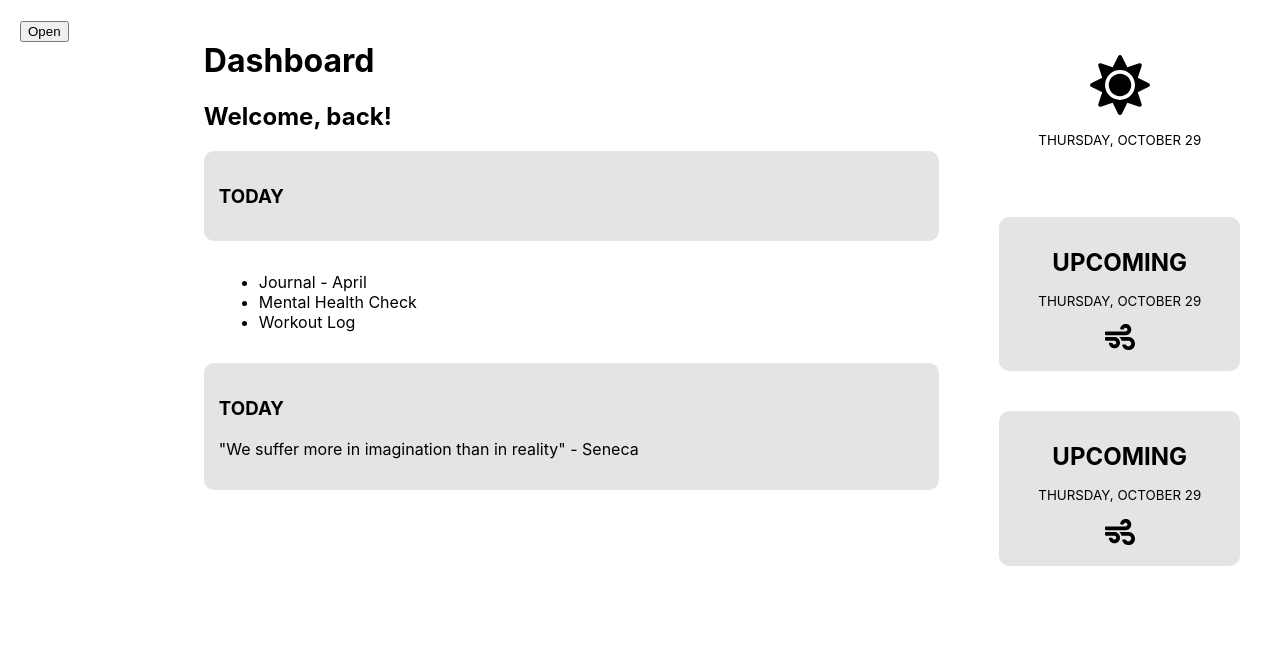
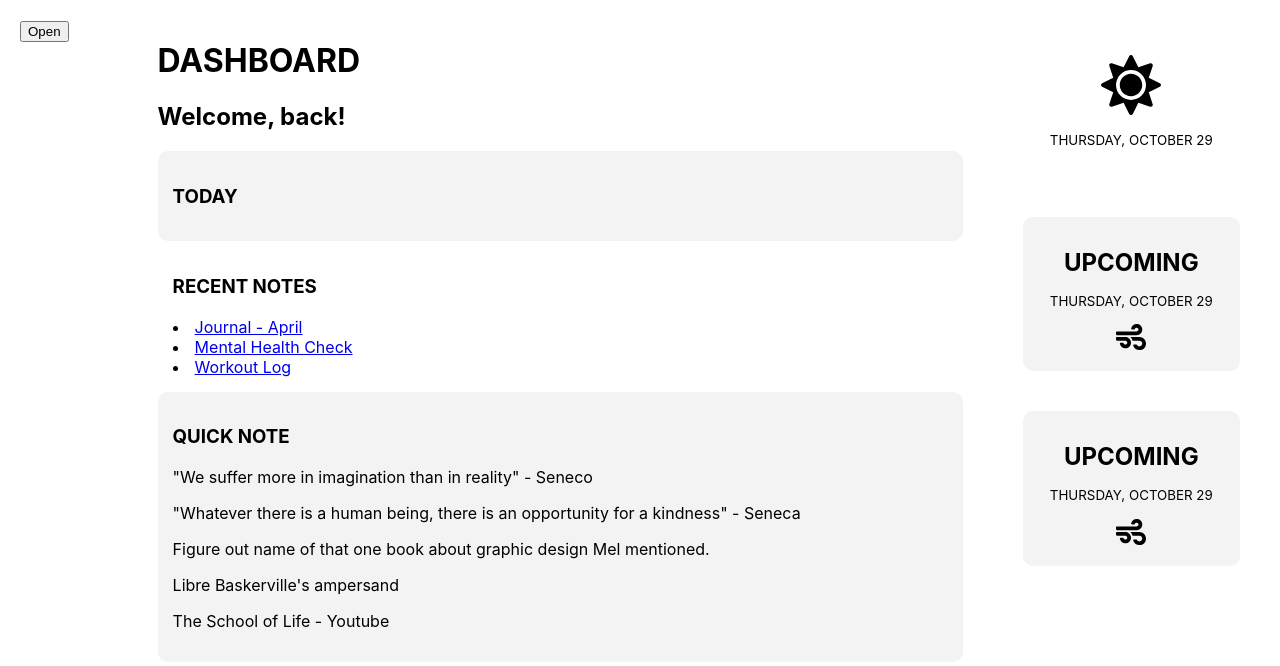
Before and after one commit to ShaanCoding/Archived, a React (Create React App) app in the folder react-diary/: page / in a window 1280 px wide. Shown: the top 666 px of the page. Built offline with nearby package versions, Linux system fonts and the light colour scheme; data requests are answered from the project's data file.

Commit message:
Added recentNotes & quickNotes to JSON-SERVER

```diff
--- /dev/null
+++ b/react-diary/db.json
@@ -0,0 +1,23 @@
+{
+  "recent-notes": [
+    {
+      "noteName": "Journal - April",
+      "noteURL": "journal-april"
+    },
+    {
+      "noteName": "Mental Health Check",
+      "noteURL": "mental-health-check"
+    },
+    {
+      "noteName": "Workout Log",
+      "noteURL": "workout-log"
+    }
+  ],
+  "quick-note": [
+    "\"We suffer more in imagination than in reality\" - Seneco",
+    "\"Whatever there is a human being, there is an opportunity for a kindness\" - Seneca",
+    "Figure out name of that one book about graphic design Mel mentioned.",
+    "Libre Baskerville's ampersand",
+    "The School of Life - Youtube"
+  ]
+}
--- a/react-diary/package.json
+++ b/react-diary/package.json
@@ -10,6 +10,7 @@
     "@types/node": "^12.0.0",
     "@types/react": "^17.0.0",
     "@types/react-dom": "^17.0.0",
+    "json-server": "^0.16.3",
     "react": "^17.0.2",
     "react-dom": "^17.0.2",
     "react-icons": "^4.2.0",
@@ -22,7 +23,8 @@
     "start": "react-scripts start",
     "build": "react-scripts build",
     "test": "react-scripts test",
-    "eject": "react-scripts eject"
+    "eject": "react-scripts eject",
+    "server": "json-server --watch db.json --port 5000"
   },
   "eslintConfig": {
     "extends": [
--- a/react-diary/src/Components/Dashboard.tsx
+++ b/react-diary/src/Components/Dashboard.tsx
@@ -1,9 +1,50 @@
+import React, { useEffect, useState } from "react";
+import { NavLink } from "react-router-dom";
 import Box from "./Box";
 
+interface IRecentNotes {
+  noteName: string;
+  noteURL: string;
+}
+
 const Dashboard: React.FC = (props) => {
+  const [recentNotes, setRecentNotes] = useState<IRecentNotes[]>([]);
+  const [quickNotes, setQuickNotes] = useState<string[]>([]);
+
+  // Fetch Recent Notes
+  const fetchNotes = async () => {
+    const res = await fetch("http://localhost:5000/recent-notes");
+    const data = await res.json();
+    return data;
+  };
+
+  // Fetch Quick Notes
+  const fetchQuickNotes = async () => {
+    const res = await fetch("http://localhost:5000/quick-note");
+    const data = await res.json();
+    return data;
+  };
+
+  useEffect(() => {
+    const getNotes = async () => {
+      const notesFromServer = await fetchNotes();
+      setRecentNotes(notesFromServer);
+    };
+
+    const getQuickNotes = async () => {
+      const getQuickNotesFromServer = await fetchQuickNotes();
+      setQuickNotes(getQuickNotesFromServer);
+    };
+
+    getNotes();
+    getQuickNotes();
+  }, []);
+
+  console.log(quickNotes);
+
   return (
     <div className="dashboard">
-      <h1>Dashboard</h1>
+      <h1>DASHBOARD</h1>
       <h2>Welcome, back!</h2>
 
       <Box isGrey={true}>
@@ -12,16 +53,28 @@ const Dashboard: React.FC = (props) => {
       </Box>
 
       <Box isGrey={false}>
-        <ul>
-          <li>Journal - April</li>
-          <li>Mental Health Check</li>
-          <li>Workout Log</li>
-        </ul>
+        <h3>RECENT NOTES</h3>
+        {/* {favourites.map((favourite) => (
+                <li>
+                  <NavLink exact to={favourite.url}>
+                    {favourite.name}
+                  </NavLink>
+                </li>
+              ))} */}
+        {recentNotes.map((note) => (
+          <li>
+            <NavLink exact to={note.noteURL}>
+              {note.noteName}
+            </NavLink>
+          </li>
+        ))}
       </Box>
 
       <Box isGrey={true}>
-        <h3>TODAY</h3>
-        <p>"We suffer more in imagination than in reality" - Seneca</p>
+        <h3>QUICK NOTE</h3>
+        {quickNotes.map((quickNote) => (
+          <p>{quickNote}</p>
+        ))}
       </Box>
     </div>
   );
--- a/react-diary/src/index.css
+++ b/react-diary/src/index.css
@@ -1,5 +1,5 @@
 :root {
-  --light-grey: #e4e4e4;
+  --light-grey: #f3f3f3;
   --grey: #424451;
 }
 
```
Also changed, not shown: 2 other files (tests, documents, lock files or other folders).
